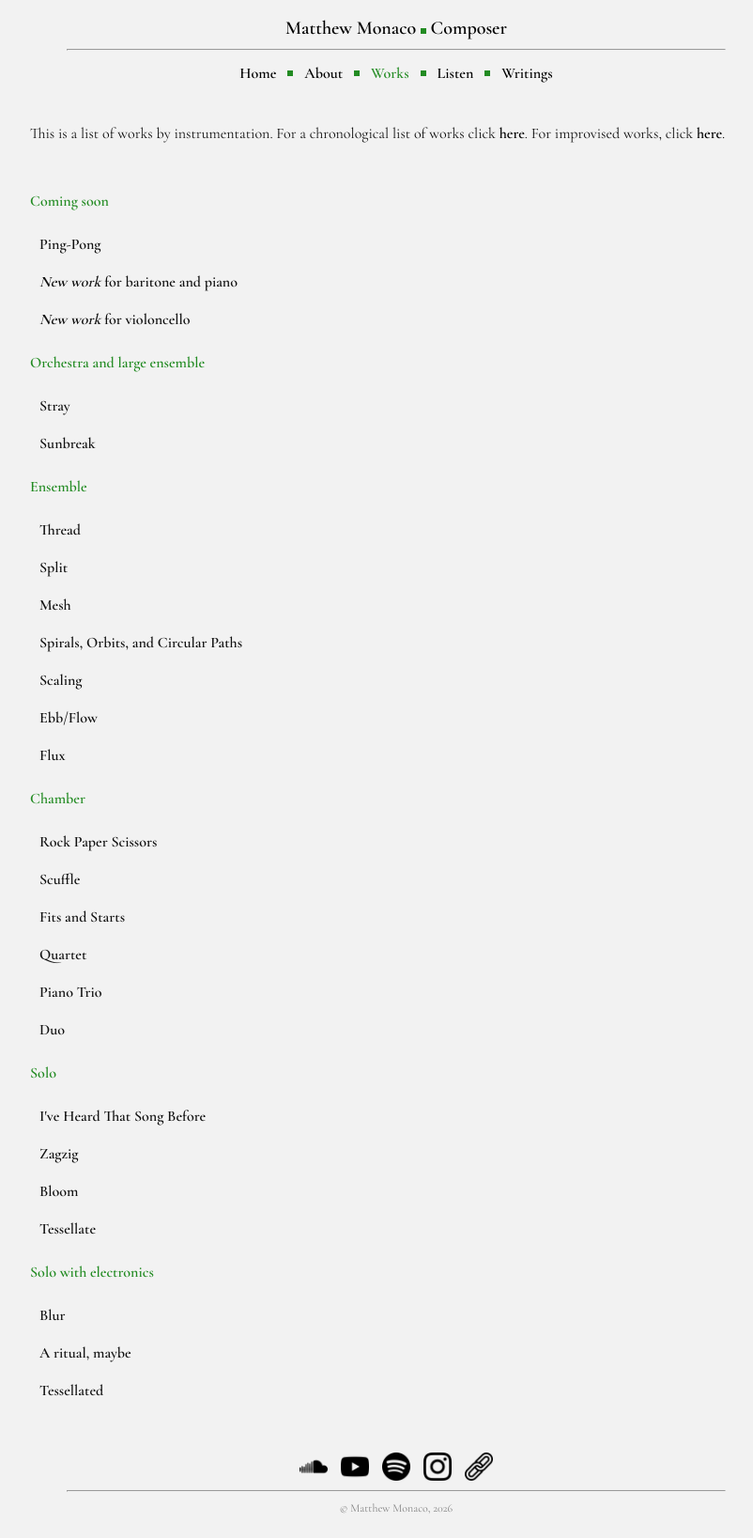
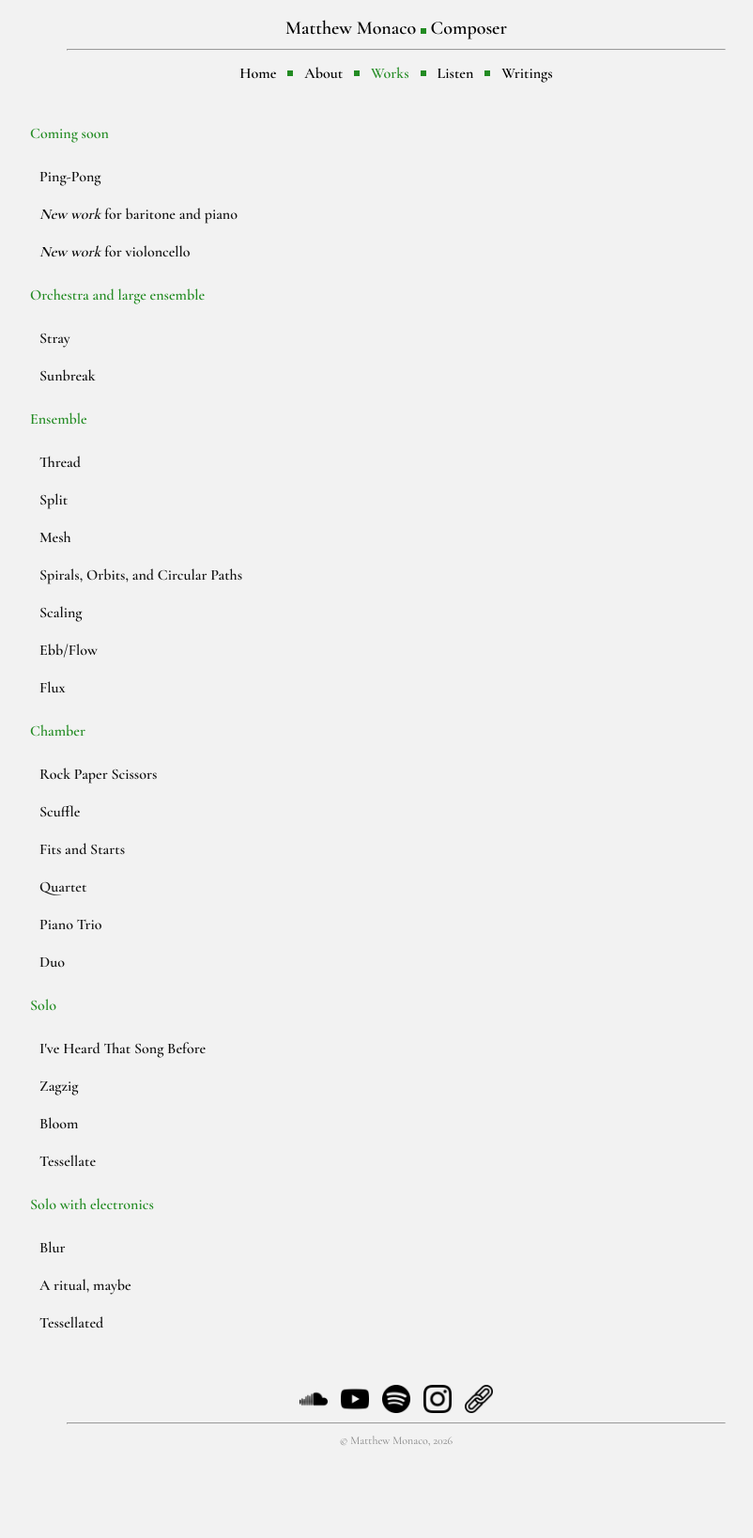
Before and after one commit to matthew-monaco/matthew-monaco.github.io, a Jekyll site: the page built from works_by_instrumentation.md, in a window 1280 px wide. Shown: the whole page at 94% size, without its empty margins (218-1020 px from the left). Built offline with Jekyll 4.4.1, drawn with Linux system fonts in a browser that asks for light colours; after the commit the page ends 1565 px from its top, so only the background shows below that.

Commit message:
Update works_by_instrumentation.md

```diff
--- a/works_by_instrumentation.md
+++ b/works_by_instrumentation.md
@@ -3,10 +3,6 @@ layout: default
 title: Works (by instrumentation) | Matthew Monaco
 permalink: /works_by_instrumentation
 ---
-
-This is a list of works by instrumentation. For a chronological list of works click <a href="/works"><strong>here</strong></a>. For improvised works, click <a href="/listen"><strong>here</strong></a>.
-
-<br>
 
 <span class="green-bold">Coming soon</span>
 
```
